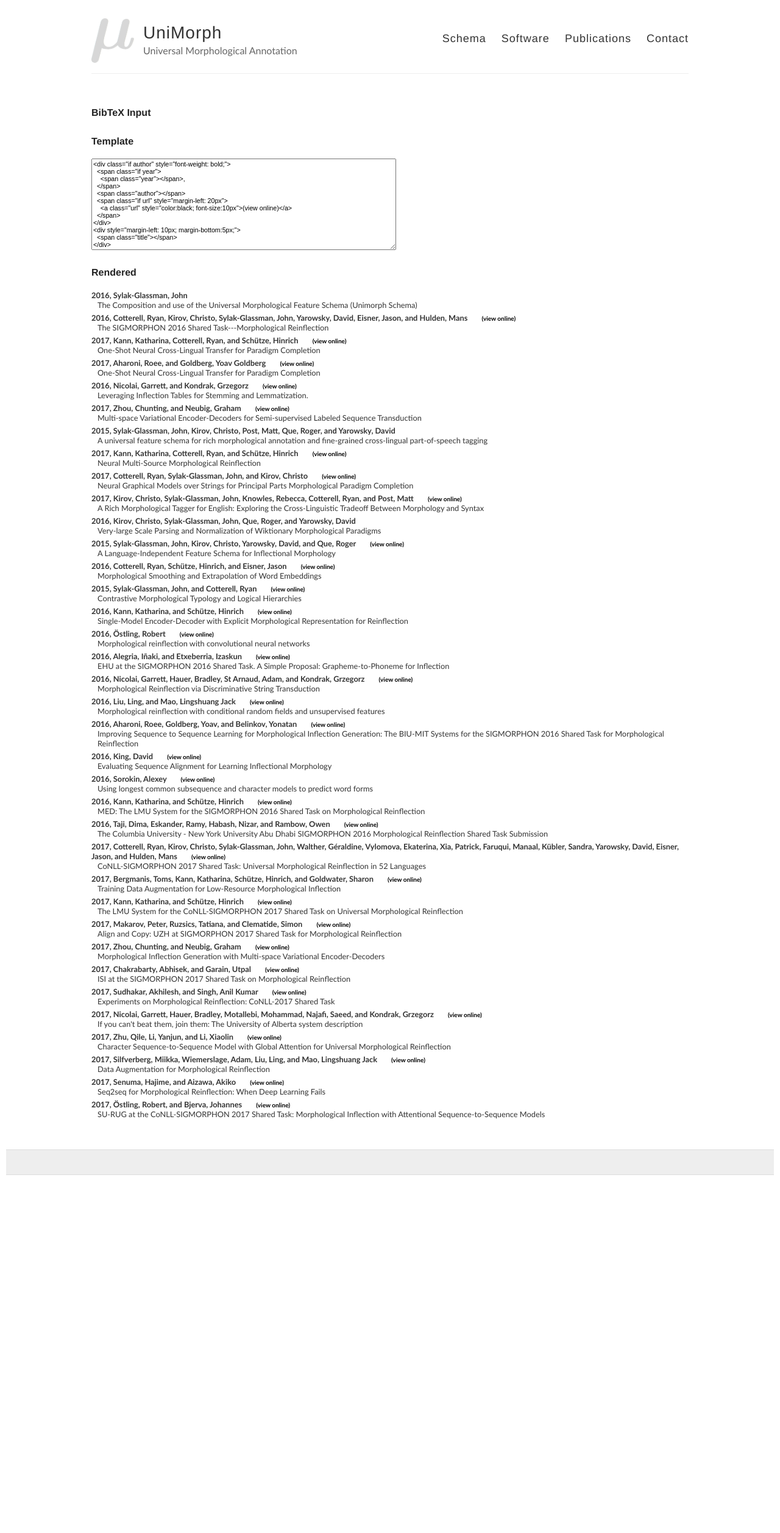
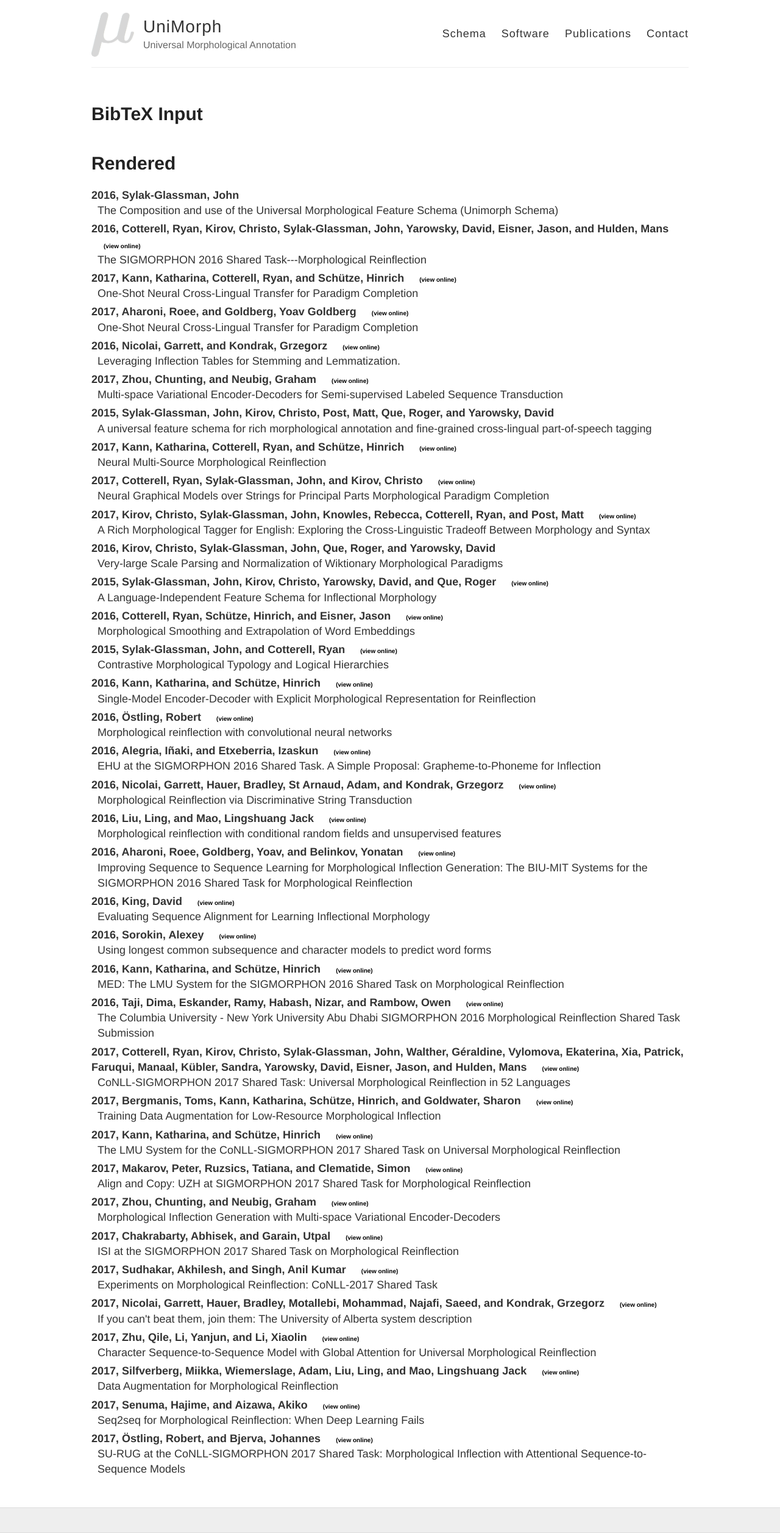
Before and after one commit to unimorph/unimorph.github.io, a Jekyll site: the page built from test.html, in a window 1280 px wide. Shown: the whole page at 61% size. Built offline with Jekyll 4.4.1, drawn with Linux system fonts in a browser that asks for light colours; nearby versions of some CDN libraries; before the commit the page ends 1937 px from its top, so only the background shows below that.

Commit message:
One more step...

```diff
--- a/test.html
+++ b/test.html
@@ -16,10 +16,8 @@ permalink: /test/
     <script type="text/javascript" src="https://cdn.rawgit.com/pcooksey/bibtex-js/b81606e85986fa8ad0eb66954493bc1c0b3d7ab1/src/bibtex_js.js"></script>
 
     <style>
-    body{ font: 80% "Trebuchet MS", sans-serif; margin: 10px;}
     textarea { font-size: 8pt; width: 500px; height: 150px; }
     #bibtex_errors { margin-top:10px; color: red;}
-    h1 { font-size: 12pt; margin-top:20px; }
     </style>
   </head>
 <body>
@@ -29,8 +27,7 @@ permalink: /test/
 
 <div id="bibtex_errors"></div>
 
-<h1> Template </h1>
-<textarea id="bibtex_template_input">
+<textarea id="bibtex_template_input" style="display: none;"">
 <div class="if author" style="font-weight: bold;">
   <span class="if year">
     <span class="year"></span>,
```
